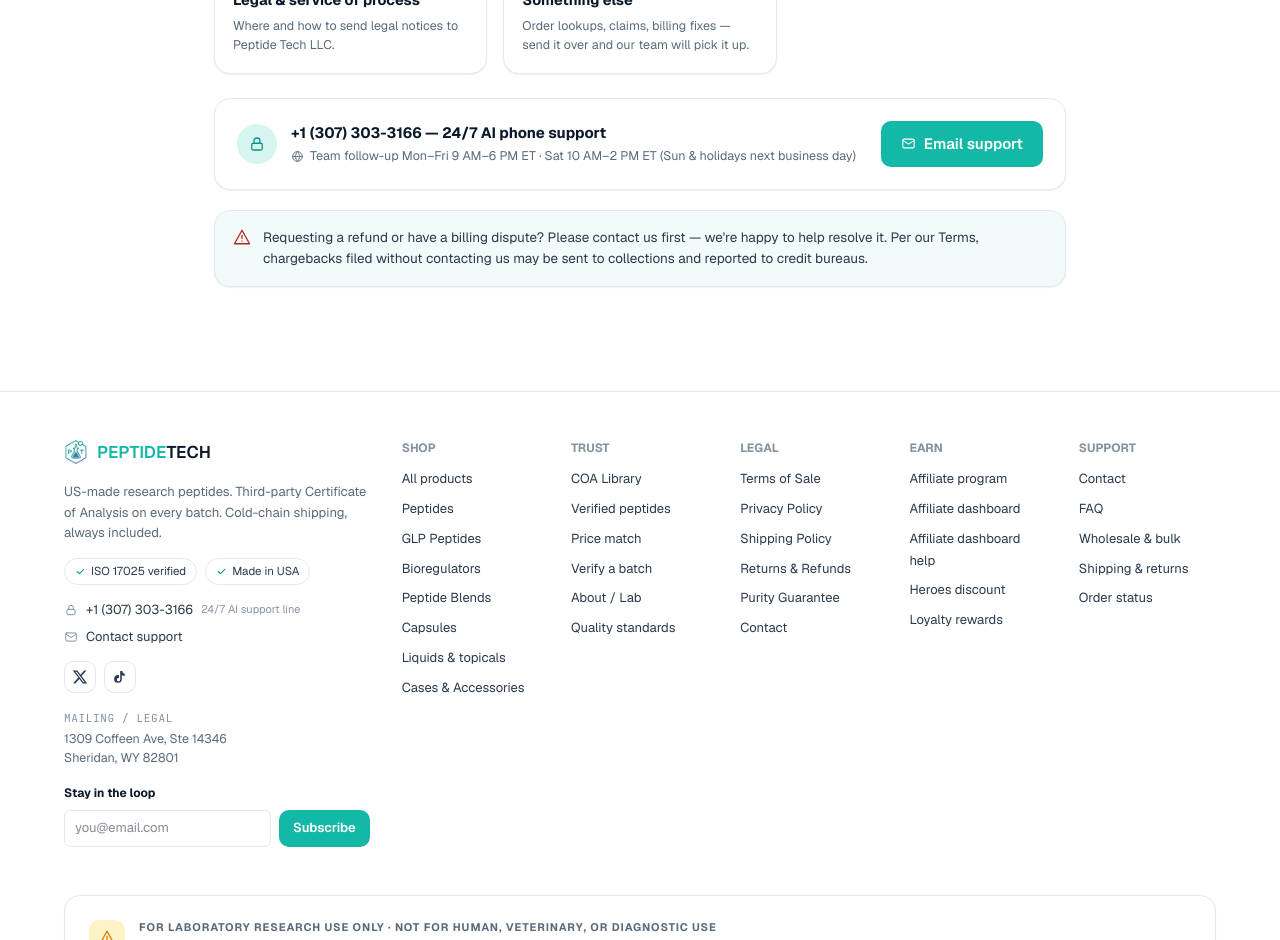
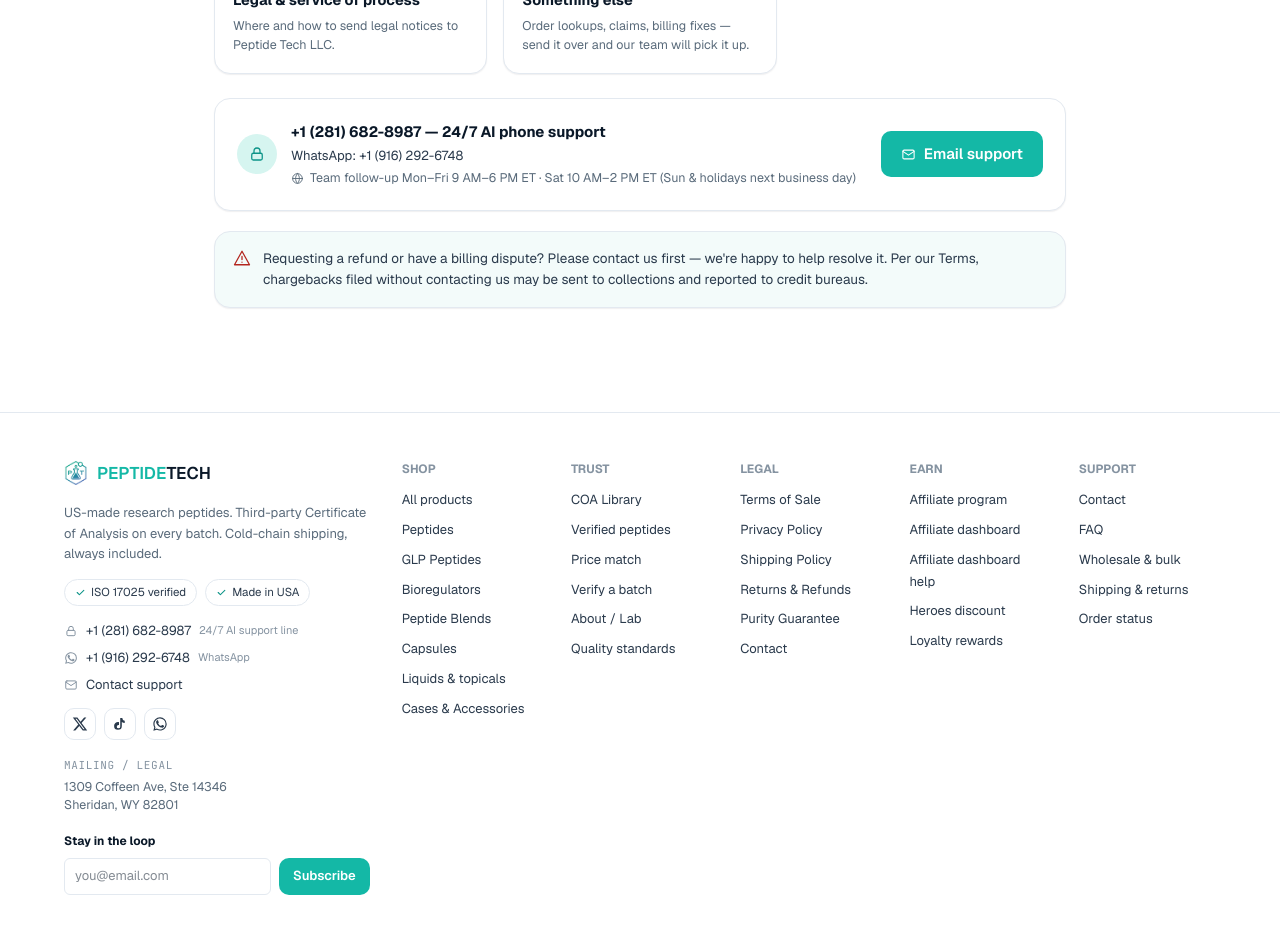
Before and after one commit to chewi-clinton/PeptideTech, a Next.js app in the folder frontend/: page /contact in a window 1280 px wide. Shown: the part 1040-1980 px from the top of the page. Built offline with nearby package versions, Linux system fonts and the light colour scheme; no server answers.

Commit message:
Update contact info and swap Venmo for Bank Transfer
New TikTok handle and phone number, plus a new WhatsApp line in the
footer and contact page. Replaces Venmo with Bank Transfer across the
checkout payment tiles, buy-box copy, and the Order model's payment
method choices.

```diff
--- a/frontend/app/checkout/page.js
+++ b/frontend/app/checkout/page.js
@@ -11,7 +11,7 @@
   { value: "apple_pay", label: "Apple Pay" },
   { value: "cash_app", label: "Cash App" },
   { value: "e_transfer", label: "E-Transfer" },
-  { value: "venmo", label: "Venmo" },
+  { value: "bank_transfer", label: "Bank Transfer" },
   { value: "payid", label: "PayID" },
   { value: "crypto", label: "Crypto" },
 ];
--- a/frontend/app/contact/page.js
+++ b/frontend/app/contact/page.js
@@ -164,10 +164,20 @@
             </span>
             <div>
               <div style={{ fontWeight: 700, fontSize: 15, color: "var(--ink)" }}>
-                <a href="tel:+13073033166" style={{ color: "inherit", textDecoration: "none" }}>
-                  +1 (307) 303-3166
+                <a href="tel:+12816828987" style={{ color: "inherit", textDecoration: "none" }}>
+                  +1 (281) 682-8987
                 </a>{" "}
                 — 24/7 AI phone support
+              </div>
+              <div style={{ marginTop: 4, fontSize: 13, color: "var(--ink-2)" }}>
+                <a
+                  href="https://wa.me/19162926748"
+                  target="_blank"
+                  rel="noopener noreferrer"
+                  style={{ color: "inherit", textDecoration: "none" }}
+                >
+                  WhatsApp: +1 (916) 292-6748
+                </a>
               </div>
               <div style={{ marginTop: 4, display: "flex", alignItems: "center", gap: 6, fontSize: 12.5, color: "var(--ink-3)" }}>
                 <IconClock size={13} />
--- a/frontend/components/ProductBuyBox.jsx
+++ b/frontend/components/ProductBuyBox.jsx
@@ -154,8 +154,8 @@
         )}
 
         <p style={{ marginTop: 14, fontSize: 11.5, color: "var(--ink-4)" }}>
-          No card required at checkout — pay via Zelle, Chime, Apple Pay, Cash App, E-Transfer, Venmo,
-          PayID, or Crypto after your order is placed.
+          No card required at checkout — pay via Zelle, Chime, Apple Pay, Cash App, E-Transfer, Bank
+          Transfer, PayID, or Crypto after your order is placed.
         </p>
       </div>
 
--- a/frontend/components/SiteFooter.jsx
+++ b/frontend/components/SiteFooter.jsx
@@ -7,6 +7,7 @@
   IconPhone,
   IconTikTok,
   IconWarningTriangle,
+  IconWhatsApp,
   IconX,
 } from "@/components/icons";
 import PaymentBadges from "@/components/PaymentBadges";
@@ -107,10 +108,20 @@
             </div>
 
             <div style={{ marginTop: 16, display: "flex", flexDirection: "column", gap: 8 }}>
-              <a href="tel:+13073033166" style={{ display: "inline-flex", alignItems: "center", gap: 8, fontSize: 13, color: "var(--ink-2)", textDecoration: "none" }}>
+              <a href="tel:+12816828987" style={{ display: "inline-flex", alignItems: "center", gap: 8, fontSize: 13, color: "var(--ink-2)", textDecoration: "none" }}>
                 <IconPhone size={14} style={{ color: "var(--ink-4)" }} />
-                +1 (307) 303-3166
+                +1 (281) 682-8987
                 <span style={{ fontSize: 11, color: "var(--ink-4)" }}>24/7 AI support line</span>
+              </a>
+              <a
+                href="https://wa.me/19162926748"
+                target="_blank"
+                rel="noopener noreferrer"
+                style={{ display: "inline-flex", alignItems: "center", gap: 8, fontSize: 13, color: "var(--ink-2)", textDecoration: "none" }}
+              >
+                <IconWhatsApp size={14} style={{ color: "var(--ink-4)" }} />
+                +1 (916) 292-6748
+                <span style={{ fontSize: 11, color: "var(--ink-4)" }}>WhatsApp</span>
               </a>
               <Link href="/contact" style={{ display: "inline-flex", alignItems: "center", gap: 8, fontSize: 13, color: "var(--ink-2)", textDecoration: "none" }}>
                 <IconMail size={14} style={{ color: "var(--ink-4)" }} />
@@ -122,8 +133,16 @@
               <a href="https://x.com/peptide_tech" target="_blank" rel="noopener noreferrer" style={socialIcon}>
                 <IconX size={16} />
               </a>
-              <a href="https://www.tiktok.com/@pep_technologies" target="_blank" rel="noopener noreferrer" style={socialIcon}>
+              <a
+                href="https://www.tiktok.com/@peptidetech3?_r=1&_t=ZS-98YNghLN0S8"
+                target="_blank"
+                rel="noopener noreferrer"
+                style={socialIcon}
+              >
                 <IconTikTok size={16} />
+              </a>
+              <a href="https://wa.me/19162926748" target="_blank" rel="noopener noreferrer" style={socialIcon}>
+                <IconWhatsApp size={16} />
               </a>
             </div>
 
--- a/frontend/components/icons.jsx
+++ b/frontend/components/icons.jsx
@@ -387,3 +387,10 @@
     <path d="M16.6 5.82a4.28 4.28 0 0 1-1.06-2.82h-3.2v12.95a2.6 2.6 0 0 1-2.6 2.6 2.6 2.6 0 0 1-2.6-2.6 2.6 2.6 0 0 1 2.6-2.6c.27 0 .53.04.78.12V9.2a5.86 5.86 0 0 0-.78-.05A5.79 5.79 0 0 0 3.15 15a5.79 5.79 0 0 0 5.79 5.79 5.79 5.79 0 0 0 5.79-5.79V9.01a7.5 7.5 0 0 0 4.38 1.4V7.21a4.28 4.28 0 0 1-2.5-1.39z" />
   </Svg>
 );
+
+export const IconWhatsApp = (p) => (
+  <Svg {...p} fill="currentColor">
+    <path d="M17.5 14.4c-.3-.15-1.7-.85-2-.94-.27-.1-.46-.15-.66.14-.2.3-.76.94-.93 1.13-.17.2-.34.22-.63.08-.3-.15-1.24-.46-2.36-1.46-.87-.78-1.46-1.74-1.63-2.04-.17-.3-.02-.46.13-.6.13-.14.3-.34.44-.51.15-.17.2-.3.3-.5.1-.2.05-.37-.02-.51-.08-.15-.66-1.6-.9-2.18-.24-.58-.48-.5-.66-.5-.17-.01-.37-.01-.56-.01-.2 0-.51.07-.78.37-.27.3-1.02 1-1.02 2.44s1.05 2.83 1.2 3.03c.15.2 2.06 3.15 5 4.42.7.3 1.24.48 1.67.61.7.22 1.34.19 1.84.12.56-.08 1.7-.7 1.94-1.37.24-.68.24-1.26.17-1.38-.07-.13-.27-.2-.56-.35z" />
+    <path d="M12.04 2c-5.5 0-10 4.46-10 9.94 0 1.75.46 3.45 1.34 4.95L2 22l5.25-1.37a10 10 0 0 0 4.79 1.22h.01c5.5 0 9.99-4.46 9.99-9.94A9.9 9.9 0 0 0 19.1 4.9 9.98 9.98 0 0 0 12.04 2zm0 18.2h-.01a8.28 8.28 0 0 1-4.2-1.15l-.3-.18-3.12.81.83-3.02-.2-.31a8.2 8.2 0 0 1-1.27-4.4c0-4.54 3.71-8.24 8.28-8.24a8.25 8.25 0 0 1 8.27 8.24c0 4.55-3.71 8.25-8.28 8.25z" />
+  </Svg>
+);
```
Also changed, not shown: 2 other files (tests, documents, lock files or other folders).
